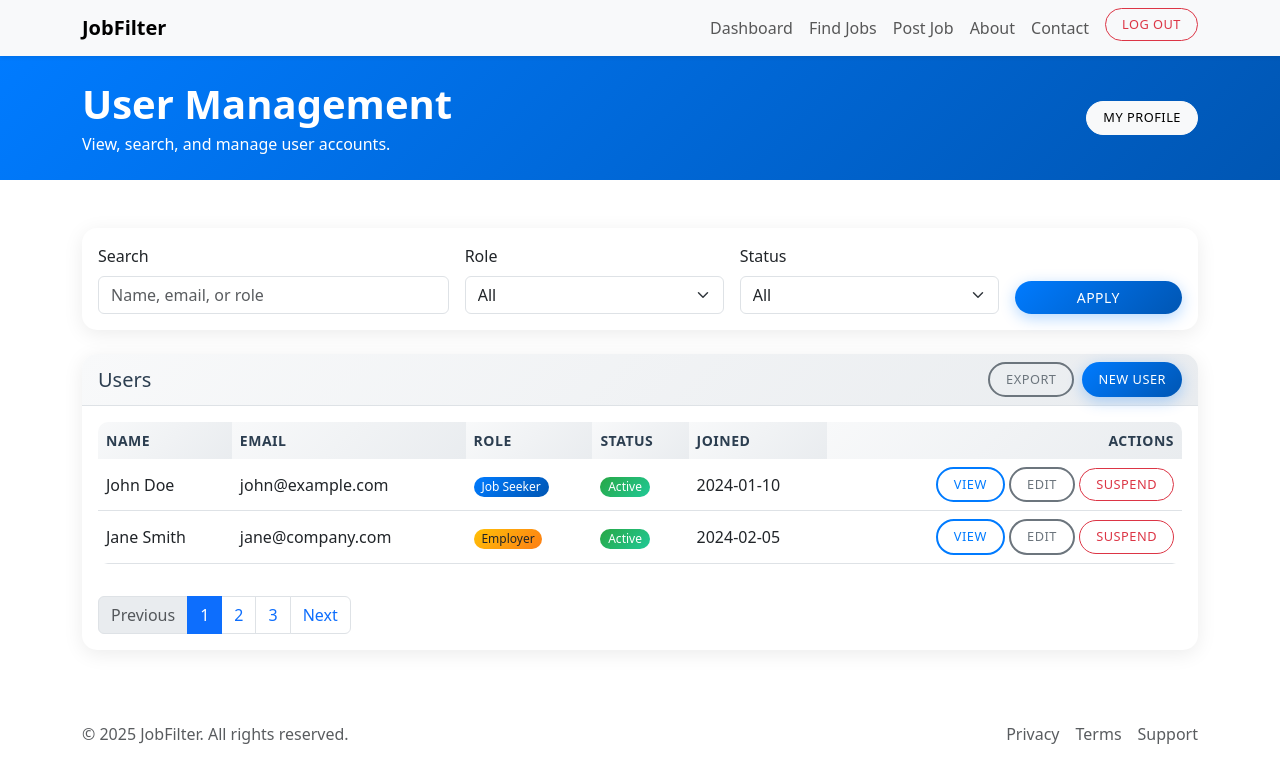
After one commit to FRC-FRANKY/BOOTSTRAP-code, a PHP site: page /user-management.html in a window 1280 px wide. The commit adds this page. Shown: the top 783 px of the page. Run offline with PHP 8.4, Linux system fonts and the light colour scheme.

Commit message:
add User management, user-profile, and user record

```diff
--- a/about.html
+++ b/about.html
@@ -23,8 +23,10 @@
           <li class="nav-item"><a class="nav-link" href="post-job.html">Post Job</a></li>
           <li class="nav-item"><a class="nav-link" href="about.html">About</a></li>
           <li class="nav-item"><a class="nav-link" href="contact.html">Contact</a></li>
+          <li class="nav-item"><a class="nav-link" href="user-management.html">Users</a></li>
+          <li class="nav-item"><a class="nav-link" href="user-profile.html">Profile</a></li>
 
-          </li>
+
           <li class="nav-item ms-lg-2 d-none" id="logoutNav">
             <button type="button" id="logoutBtn" class="btn btn-outline-danger btn-sm">Log out</button>
           </li>
--- a/css/dashboard.css
+++ b/css/dashboard.css
@@ -232,6 +232,28 @@
   transition: all 0.5s ease;
 }
 
+/* Profile Page */
+.profile .form-label {
+  font-weight: 600;
+  color: #2c3e50;
+}
+
+.profile .form-control,
+.profile .form-select {
+  border-radius: 12px;
+}
+
+.profile .rounded-circle {
+  box-shadow: 0 8px 20px rgba(0,0,0,0.08);
+}
+
+/* User Record */
+.user-record .list-group-item {
+  border: none;
+  padding-left: 0;
+  padding-right: 0;
+}
+
 /* Loading States */
 .loading {
   opacity: 0.6;
--- a/dashboard.html
+++ b/dashboard.html
@@ -25,6 +25,8 @@
           <li class="nav-item"><a class="nav-link" href="post-job.html">Post Job</a></li>
           <li class="nav-item"><a class="nav-link" href="about.html">About</a></li>
           <li class="nav-item"><a class="nav-link" href="contact.html">Contact</a></li>
+          <li class="nav-item"><a class="nav-link" href="user-management.html">Users</a></li>
+          <li class="nav-item"><a class="nav-link" href="user-profile.html">Profile</a></li>
 
           <li class="nav-item ms-lg-2">
             <button type="button" id="logoutBtn" class="btn btn-outline-danger btn-sm">Log out</button>
--- /dev/null
+++ b/user-management.html
@@ -0,0 +1,174 @@
+<!DOCTYPE html>
+<html lang="en">
+<head>
+  <meta charset="UTF-8" />
+  <meta name="viewport" content="width=device-width, initial-scale=1" />
+  <title>User Management - JobFilter</title>
+  <link rel="icon" type="image/svg+xml" href="Images/icon.png" />
+  <link href="https://cdn.jsdelivr.net/npm/bootstrap@5.3.0/dist/css/bootstrap.min.css" rel="stylesheet">
+  <link href="css/dashboard.css" rel="stylesheet">
+</head>
+<body>
+
+  <!-- Navbar -->
+  <nav class="navbar navbar-expand-lg navbar-light bg-light sticky-top shadow-sm navbar-glass">
+    <div class="container">
+      <a class="navbar-brand fw-bold" href="dashboard.html">JobFilter</a>
+      <button class="navbar-toggler" type="button" data-bs-toggle="collapse" data-bs-target="#navMenu">
+        <span class="navbar-toggler-icon"></span>
+      </button>
+      <div class="collapse navbar-collapse" id="navMenu">
+        <ul class="navbar-nav ms-auto mb-2 mb-lg-0">
+          <li class="nav-item"><a class="nav-link" href="dashboard.html">Dashboard</a></li>
+          <li class="nav-item"><a class="nav-link" href="jobs.html">Find Jobs</a></li>
+          <li class="nav-item"><a class="nav-link" href="post-job.html">Post Job</a></li>
+          <li class="nav-item"><a class="nav-link" href="about.html">About</a></li>
+          <li class="nav-item"><a class="nav-link" href="contact.html">Contact</a></li>
+          <li class="nav-item ms-lg-2">
+            <button type="button" id="logoutBtn" class="btn btn-outline-danger btn-sm">Log out</button>
+          </li>
+        </ul>
+      </div>
+    </div>
+  </nav>
+
+  <!-- Header -->
+  <section class="py-4 bg-primary text-white">
+    <div class="container">
+      <div class="d-flex justify-content-between align-items-center flex-wrap">
+        <div>
+          <h1 class="fw-bold mb-1">User Management</h1>
+          <p class="mb-0">View, search, and manage user accounts.</p>
+        </div>
+        <div class="d-flex gap-2">
+          <a class="btn btn-light btn-sm" href="user-profile.html">My Profile</a>
+        </div>
+      </div>
+    </div>
+  </section>
+
+  <!-- Content -->
+  <section class="py-5">
+    <div class="container">
+      <div class="card mb-4">
+        <div class="card-body">
+          <div class="row g-3 align-items-end">
+            <div class="col-12 col-md-4">
+              <label for="searchQuery" class="form-label">Search</label>
+              <input id="searchQuery" type="text" class="form-control" placeholder="Name, email, or role">
+            </div>
+            <div class="col-12 col-md-3">
+              <label for="filterRole" class="form-label">Role</label>
+              <select id="filterRole" class="form-select">
+                <option value="">All</option>
+                <option>Job Seeker</option>
+                <option>Employer</option>
+                <option>Admin</option>
+              </select>
+            </div>
+            <div class="col-12 col-md-3">
+              <label for="filterStatus" class="form-label">Status</label>
+              <select id="filterStatus" class="form-select">
+                <option value="">All</option>
+                <option>Active</option>
+                <option>Suspended</option>
+                <option>Pending</option>
+              </select>
+            </div>
+            <div class="col-12 col-md-2 d-grid">
+              <button id="applyFilters" class="btn btn-primary">Apply</button>
+            </div>
+          </div>
+        </div>
+      </div>
+
+      <div class="card">
+        <div class="card-header d-flex justify-content-between align-items-center">
+          <h5 class="mb-0">Users</h5>
+          <div class="d-flex gap-2">
+            <button id="exportBtn" class="btn btn-outline-secondary btn-sm">Export</button>
+            <button id="newUserBtn" class="btn btn-primary btn-sm">New User</button>
+          </div>
+        </div>
+        <div class="card-body">
+          <div class="table-responsive">
+            <table class="table table-hover align-middle">
+              <thead>
+                <tr>
+                  <th>Name</th>
+                  <th>Email</th>
+                  <th>Role</th>
+                  <th>Status</th>
+                  <th>Joined</th>
+                  <th class="text-end">Actions</th>
+                </tr>
+              </thead>
+              <tbody id="usersTable">
+                <tr>
+                  <td>John Doe</td>
+                  <td>john@example.com</td>
+                  <td><span class="badge bg-primary">Job Seeker</span></td>
+                  <td><span class="badge bg-success">Active</span></td>
+                  <td>2024-01-10</td>
+                  <td class="text-end">
+                    <a href="user-record.html?id=1" class="btn btn-sm btn-outline-primary">View</a>
+                    <button class="btn btn-sm btn-outline-secondary">Edit</button>
+                    <button class="btn btn-sm btn-outline-danger">Suspend</button>
+                  </td>
+                </tr>
+                <tr>
+                  <td>Jane Smith</td>
+                  <td>jane@company.com</td>
+                  <td><span class="badge bg-warning text-dark">Employer</span></td>
+                  <td><span class="badge bg-success">Active</span></td>
+                  <td>2024-02-05</td>
+                  <td class="text-end">
+                    <a href="user-record.html?id=2" class="btn btn-sm btn-outline-primary">View</a>
+                    <button class="btn btn-sm btn-outline-secondary">Edit</button>
+                    <button class="btn btn-sm btn-outline-danger">Suspend</button>
+                  </td>
+                </tr>
+              </tbody>
+            </table>
+          </div>
+          <nav class="mt-3">
+            <ul class="pagination mb-0">
+              <li class="page-item disabled"><span class="page-link">Previous</span></li>
+              <li class="page-item active"><span class="page-link">1</span></li>
+              <li class="page-item"><a class="page-link" href="#">2</a></li>
+              <li class="page-item"><a class="page-link" href="#">3</a></li>
+              <li class="page-item"><a class="page-link" href="#">Next</a></li>
+            </ul>
+          </nav>
+        </div>
+      </div>
+    </div>
+  </section>
+
+  <!-- Footer -->
+  <footer class="footer py-4">
+    <div class="container d-flex flex-wrap justify-content-between align-items-center">
+      <p class="mb-0 text-muted">&copy; 2025 JobFilter. All rights reserved.</p>
+      <div class="d-flex flex-wrap gap-3">
+        <a href="#" class="text-decoration-none text-muted">Privacy</a>
+        <a href="#" class="text-decoration-none text-muted">Terms</a>
+        <a href="#" class="text-decoration-none text-muted">Support</a>
+      </div>
+    </div>
+  </footer>
+
+  <script src="https://cdn.jsdelivr.net/npm/bootstrap@5.3.0/dist/js/bootstrap.bundle.min.js"></script>
+  <script src="js/auth.js"></script>
+  <script>
+    document.getElementById('applyFilters').addEventListener('click', function () {
+      alert('Filters applied (demo)');
+    });
+    document.getElementById('exportBtn').addEventListener('click', function () {
+      alert('Exporting users (demo)');
+    });
+    document.getElementById('newUserBtn').addEventListener('click', function () {
+      alert('Open create user modal (demo)');
+    });
+  </script>
+</body>
+</html>
```
Also changed, not shown: user-profile.html (added, +178 -0 lines), user-record.html (added, +166 -0 lines).
